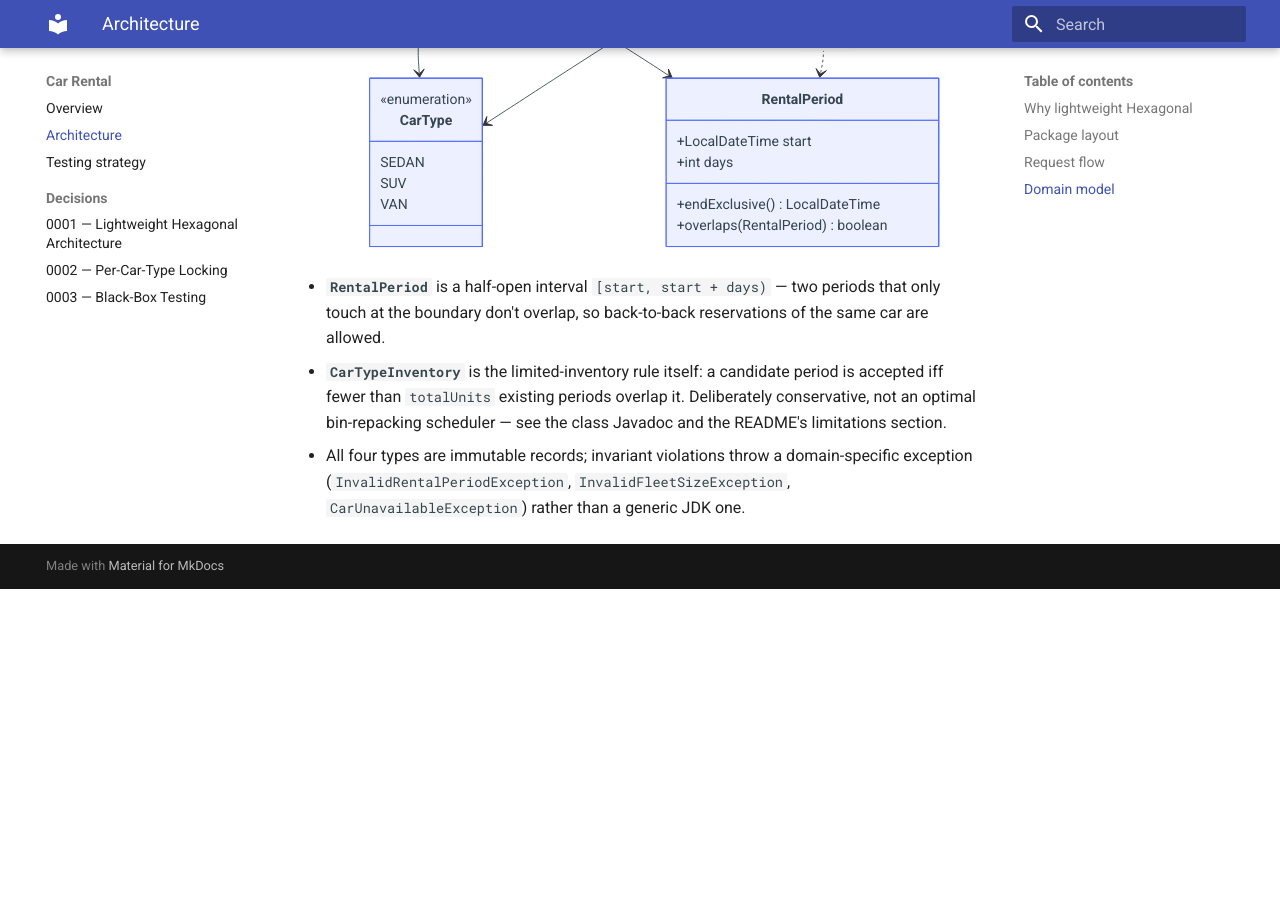
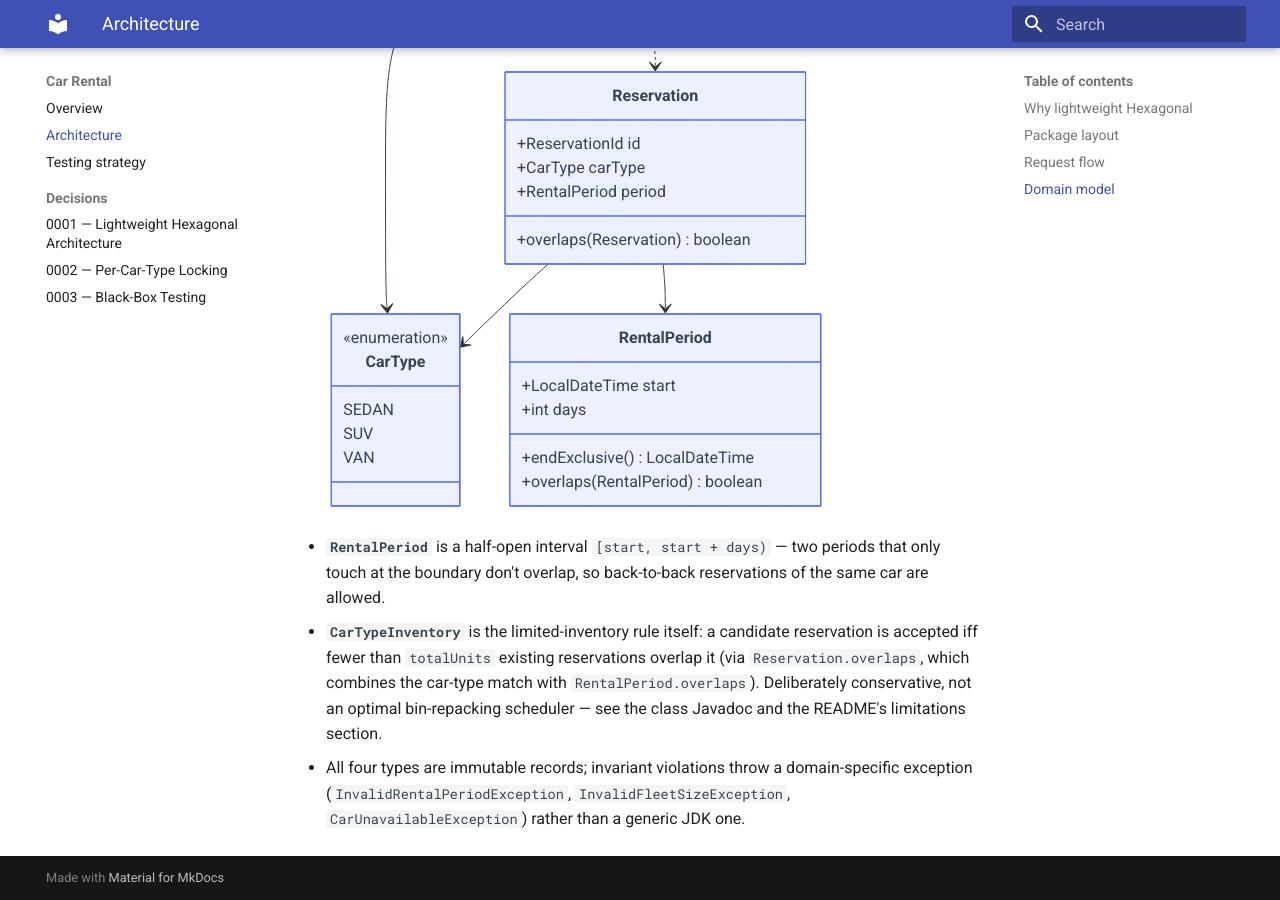
Before and after one commit to cleankod/car-rental, an MkDocs documentation site: the page built from docs/architecture.md, in a window 1280 px wide and 900 px high, scrolled down 1706 px. Built offline with MkDocs 1.6.1 and Material for MkDocs 9.7.7, drawn with Linux system fonts in a browser that asks for light colours; before the commit the page ends 2295 px from its top, so only the background shows below that.

Commit message:
refactor: check allocation capacity against Reservations via Reservation.overlaps
CarTypeInventory.hasCapacityFor now takes the accepted Reservations plus a
candidate Reservation, using Reservation.overlaps instead of extracting and
comparing bare RentalPeriods. This puts Reservation.overlaps on the
production path instead of leaving it exercised only by its own unit test.

Note: the carType-equality half of Reservation.overlaps is always true at
this call site, since InMemoryCarInventoryRepository already partitions
reservations per CarType via its EnumMap. Kept anyway for domain
expressiveness (the predicate reads as "these two reservations conflict",
not just "these two periods overlap") rather than reintroducing a
period-only comparison.

````diff
--- a/docs/architecture.md
+++ b/docs/architecture.md
@@ -53,7 +53,7 @@ sequenceDiagram
     RS->>Repo: reserve(carType, period)
     activate Repo
     Note over Repo: synchronized on carType's lock
-    Repo->>Inv: hasCapacityFor(existingPeriods, period)
+    Repo->>Inv: hasCapacityFor(existingReservations, candidate)
     Inv-->>Repo: true / false
     alt capacity available
         Repo->>Repo: record reservation
@@ -98,18 +98,19 @@ classDiagram
     class CarTypeInventory {
         +CarType carType
         +int totalUnits
-        +hasCapacityFor(periods, candidate) boolean
+        +hasCapacityFor(reservations, candidate) boolean
     }
     Reservation --> CarType
     Reservation --> RentalPeriod
     CarTypeInventory --> CarType
-    CarTypeInventory ..> RentalPeriod : evaluates
+    CarTypeInventory ..> Reservation : evaluates
 ```
 
 - **`RentalPeriod`** is a half-open interval `[start, start + days)` — two periods that only touch at
   the boundary don't overlap, so back-to-back reservations of the same car are allowed.
-- **`CarTypeInventory`** is the limited-inventory rule itself: a candidate period is accepted iff fewer
-  than `totalUnits` existing periods overlap it. Deliberately conservative, not an optimal
+- **`CarTypeInventory`** is the limited-inventory rule itself: a candidate reservation is accepted iff
+  fewer than `totalUnits` existing reservations overlap it (via `Reservation.overlaps`, which combines
+  the car-type match with `RentalPeriod.overlaps`). Deliberately conservative, not an optimal
   bin-repacking scheduler — see the class Javadoc and the README's limitations section.
 - All four types are immutable records; invariant violations throw a domain-specific exception
   (`InvalidRentalPeriodException`, `InvalidFleetSizeException`, `CarUnavailableException`) rather than a
````
Also changed, not shown: .cline/techContext.md (+7 -6 lines), 3 other files.
